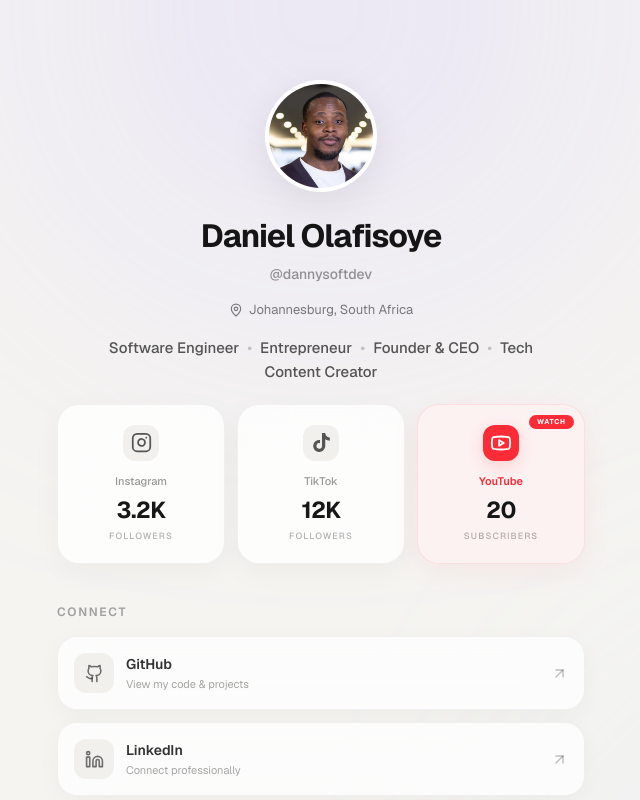
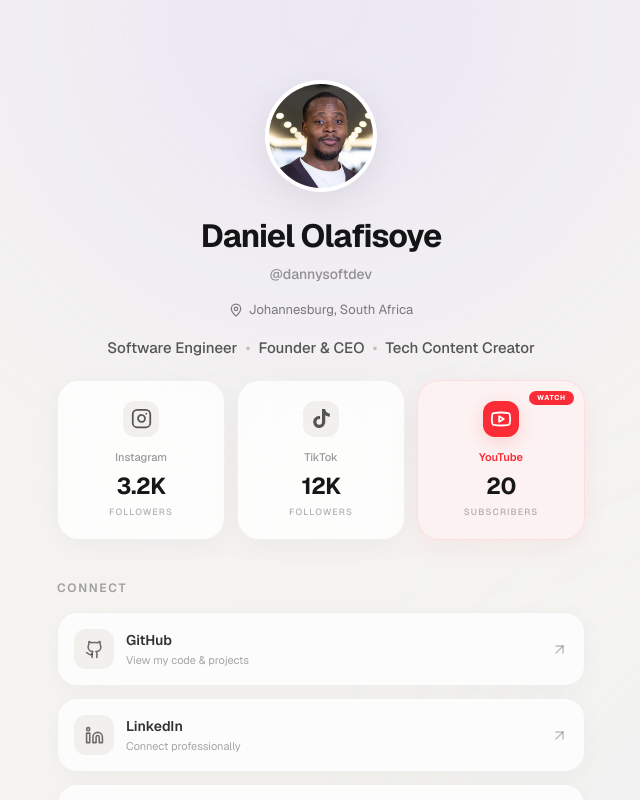
Before and after one commit to danielolafisoye/portfolio-website, a Next.js app in the folder portfolio-website/: page /links in a window 1280 px wide. Shown: the top 800 px of the page, without its empty margins (319-959 px from the left). Built offline with nearby package versions, Linux system fonts and the light colour scheme; no server answers.

Commit message:
Simplify links page profile titles

```diff
--- a/portfolio-website/app/links/page.tsx
+++ b/portfolio-website/app/links/page.tsx
@@ -147,8 +147,6 @@ export default function LinksPage() {
 
           <p className="mt-4 max-w-md text-[14px] font-medium leading-6 text-black/65 sm:text-[15px]">
             Software Engineer
-            <span className="mx-2 text-black/20">•</span>
-            Entrepreneur
             <span className="mx-2 text-black/20">•</span>
             <span className="whitespace-nowrap">Founder &amp; CEO</span>
             <span className="mx-2 text-black/20">•</span>
```
